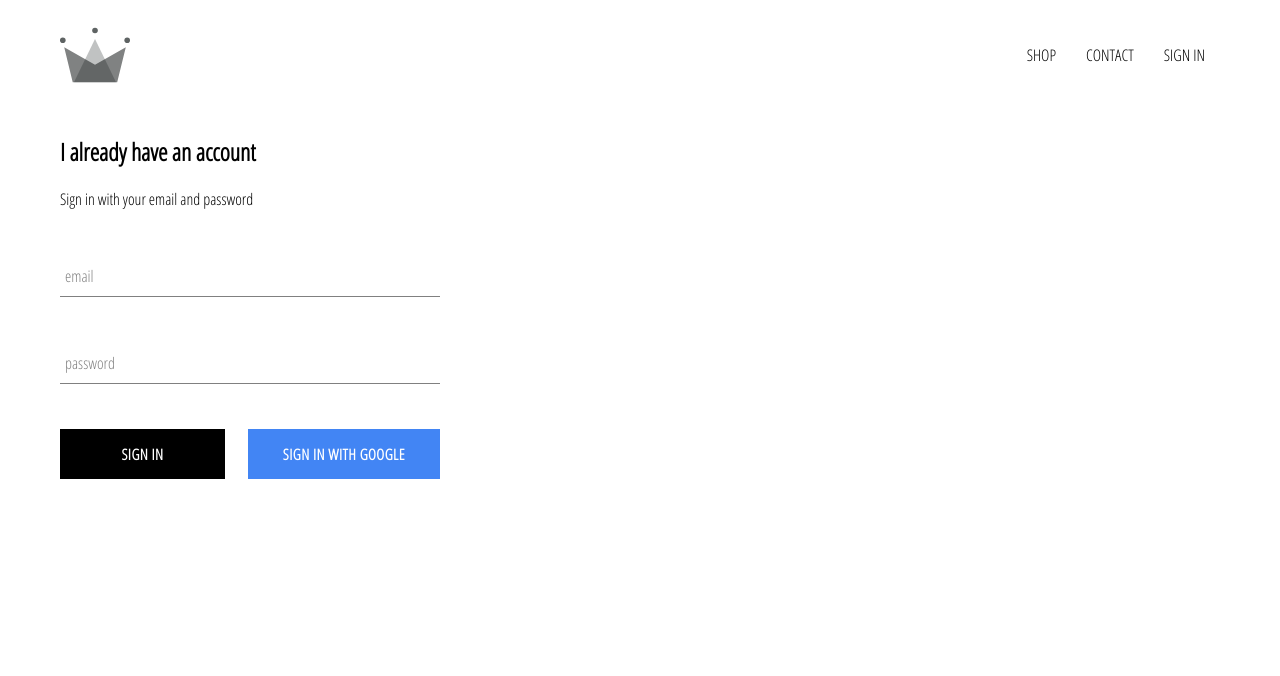
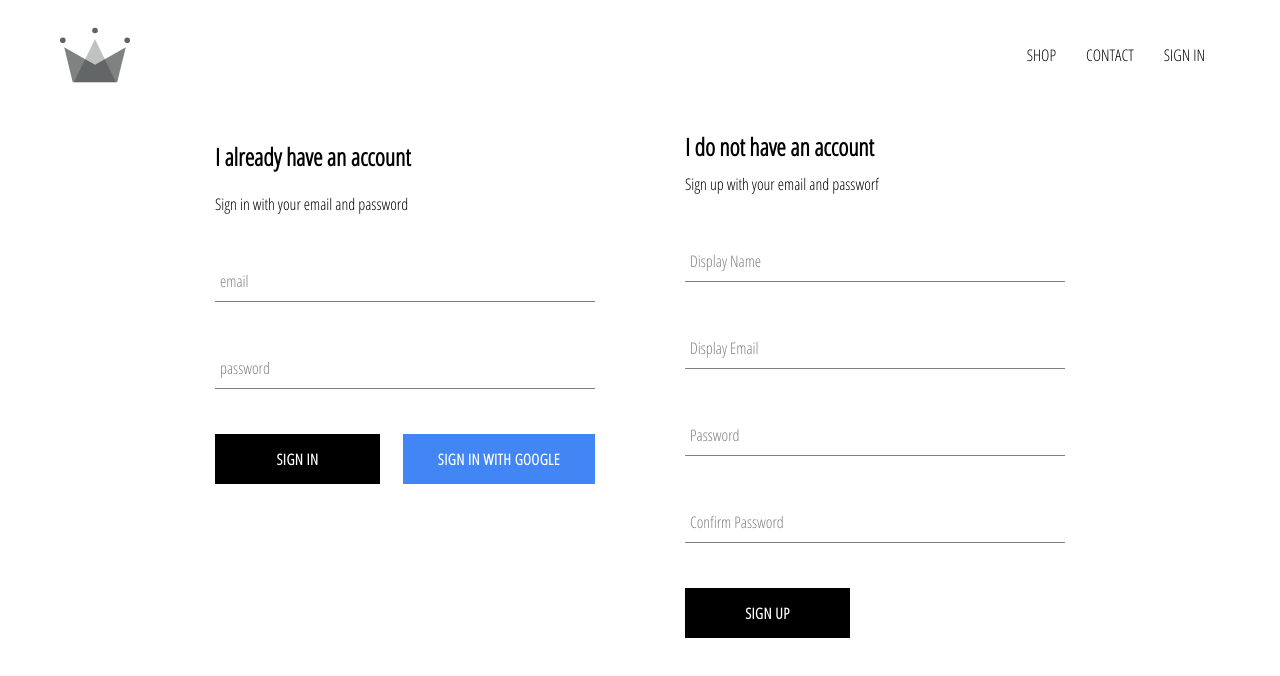
Before and after one commit to sam-adroit/crwn-clothing, a React (Create React App) app: page /signin in a window 1280 px wide. Shown: the top 676 px of the page. Built offline with nearby package versions, Linux system fonts and the light colour scheme; no server answers.

Commit message:
Firebase auth with Google, password implementation and many headaches with the firebase 9

```diff
--- a/src/App.js
+++ b/src/App.js
@@ -5,7 +5,8 @@
 import ShopPage from './page/shop/shop.component';
 import SignInAndSignUpPage from './page/sign-in-and-sign-up/sign-in-and-sign-up.component';
 import Header from './component/header/header.component';
-import { auth } from './firebase/firebase.utils';
+import { auth, createUserProfileDocument,  } from './firebase/firebase.utils';
+import {onSnapshot} from 'firebase/firestore';
 
 
 class  App extends React.Component {
@@ -20,11 +21,25 @@
   unsubscribeFromAUth = null;
 
   componentDidMount() {
-    this.unsubscribeFromAUth = auth.onAuthStateChanged(user => {
-      this.setState({ currentUser: user});
+    this.unsubscribeFromAUth = auth.onAuthStateChanged(async userAuth => {
+      if(userAuth) {
+        const userRef = await createUserProfileDocument(userAuth);
 
-      console.log(user);
-    })
+        onSnapshot(userRef, (snapShot) => {
+          this.setState({
+            currentUser: {
+              id: snapShot.id,
+              ...snapShot.data()
+            }
+          });
+
+          console.log(this.state);
+        });
+
+      }else {
+        this.setState({currentUser: userAuth});
+      }
+    });
   }
 
   componentWillUnmount() {
--- /dev/null
+++ b/src/component/sign-up/sign-up.component.jsx
@@ -0,0 +1,107 @@
+import React from "react";
+
+import FormInput from "../form-input/form-input.component";
+import CustomButton from "../custom-button/custom-button.component";
+
+import { createUserWithEmailAndPassword  } from 'firebase/auth';
+import { auth, createUserProfileDocument } from "../../firebase/firebase.utils";
+import "./sign-up.styles.scss";
+
+class SignUp extends React.Component {
+    constructor() {
+        super();
+
+        this.state = {
+            displayName: '',
+            email: '',
+            password: '',
+            confirmPassword: ''
+        }
+    }
+
+    handleSubmit = async event => {
+        event.preventDefault();
+
+        const { displayName, email, password, confirmPassword } = this.state;
+
+        if(password !== confirmPassword){
+            alert("password don't match");
+            return;
+        }
+
+        createUserWithEmailAndPassword(auth, email, password)
+        .then((userCredential) => {
+            // Signed in
+            const user = userCredential.user;
+
+            createUserProfileDocument(user, {displayName});
+
+            this.setState({
+                displayName: '',
+                email: '',
+                password: '',
+                confirmPassword: ''
+            })
+        })
+        .catch((error) => {
+            const errorCode = error.code;
+            const errorMessage = error.message;
+
+            console.log(`${errorCode} => ${errorMessage}`);
+        });
+
+    }
+
+    handleChange = event => {
+        const { name, value } = event.target;
+        this.setState({[name]: value})
+    }
+
+    render() {
+        const { displayName, email, password, confirmPassword } = this.state;
+        return(
+            <div className='sign-up'>
+                <h2 className='title'>I do not have an account</h2>
+                <span>Sign up with your email and passworf</span>
+                <form className='sign-up-form' onSubmit={this.handleSubmit}>
+                    <FormInput
+                        type='text'
+                        name='displayName'
+                        value={displayName}
+                        onChange={this.handleChange}
+                        label='Display Name'
+                        required
+                    />
+                    <FormInput
+                        type='email'
+                        name='email'
+                        value={email}
+                        onChange={this.handleChange}
+                        label='Display Email'
+                        required
+                    />
+                    <FormInput
+                        type='password'
+                        name='password'
+                        value={password}
+                        onChange={this.handleChange}
+                        label='Password'
+                        required
+                    />
+                    <FormInput
+                        type='password'
+                        name='confirmPassword'
+                        value={confirmPassword}
+                        onChange={this.handleChange}
+                        label='Confirm Password'
+                        required
+                    />
+                    <CustomButton type='submit'> SIGN UP </CustomButton>
+                </form>
+            </div>
+        )
+    }
+
+}
+
+export default SignUp;
--- /dev/null
+++ b/src/component/sign-up/sign-up.styles.scss
@@ -0,0 +1,9 @@
+.sign-up {
+    display: flex;
+    flex-direction: column;
+    width: 380px;
+
+    .title{
+        margin: 10px 0;
+    }
+}
--- a/src/firebase/firebase.utils.js
+++ b/src/firebase/firebase.utils.js
@@ -1,6 +1,6 @@
 import { initializeApp } from 'firebase/app';
-import { getFirestore } from 'firebase/firestore';
-import { getAuth, GoogleAuthProvider, signInWithPopup} from 'firebase/auth';
+import { getFirestore, getDoc, doc, setDoc } from 'firebase/firestore';
+import { getAuth, GoogleAuthProvider, signInWithPopup,} from 'firebase/auth';
 
 const firebaseConfig = {
     apiKey: "AIzaSyAR2FIBIVbCJSJ5QFv7tLatFw6l-V82zRM",
@@ -9,6 +9,32 @@
     storageBucket: "crwn-db-3e695.appspot.com",
     messagingSenderId: "537638442280",
     appId: "1:537638442280:web:941915e1f6612f7c052c1d"
+}
+
+export const createUserProfileDocument = async (userAuth, additionalData) => {
+    if (!userAuth)  return;
+
+    const userRef =  doc(getFirestore(),`users/${userAuth.uid}`);
+    const snapShot = await getDoc(userRef);
+
+    if(!snapShot.exists()) {
+        const { displayName, email} = userAuth;
+        const createdAt = new Date();
+
+        try{
+            await setDoc(userRef, {
+                displayName,
+                email,
+                createdAt,
+                ...additionalData
+            })
+        } catch (error) {
+            console.log('error creating user', error.message);
+        }
+    }
+
+    return userRef;
+
 }
 
 const app = initializeApp(firebaseConfig);
--- a/src/page/sign-in-and-sign-up/sign-in-and-sign-up.component.jsx
+++ b/src/page/sign-in-and-sign-up/sign-in-and-sign-up.component.jsx
@@ -2,9 +2,14 @@
 
 import SignIn from "../../component/sign-in/sign-in.component";
 import './sign-in-and-sign-up.styles.scss';
+import SignUp from "../../component/sign-up/sign-up.component";
 
 const SignInAndSignUpPage = () => (
-    <SignIn className='sign-in-and-sign-up' />
+    <div className='sign-in-and-sign-up'>
+        <SignIn />
+        <SignUp />
+    </div>
+
 )
 
 export default SignInAndSignUpPage;
--- a/src/page/sign-in-and-sign-up/sign-in-and-sign-up.styles.scss
+++ b/src/page/sign-in-and-sign-up/sign-in-and-sign-up.styles.scss
@@ -0,0 +1,6 @@
+.sign-in-and-sign-up {
+    width: 850px;
+    display: flex;
+    justify-content: space-between;
+    margin: 30px auto;
+}
```
